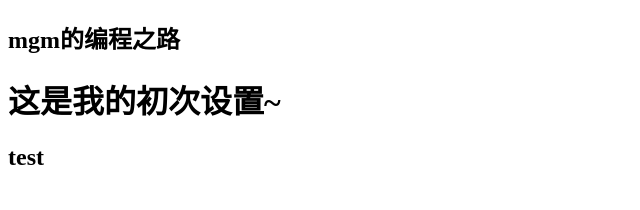
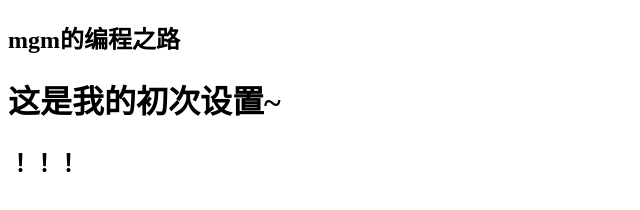
Before and after one commit to mgmRoadToCoding/mgmRoadToCoding.github.io, a plain HTML site: page index.html in a window 1280 px wide. Shown: the full height of the page, 0-640 px from the left. Drawn offline with Linux system fonts and the light colour scheme.

Commit message:
Update index.html

```diff
--- a/index.html
+++ b/index.html
@@ -7,6 +7,6 @@
 <body>
   <h2>mgm的编程之路</h2>
   <h1>这是我的初次设置~</h1>
-  <h2>test</h2>
+  <h2>！！！</h2>
 </body>
 </html>
```
